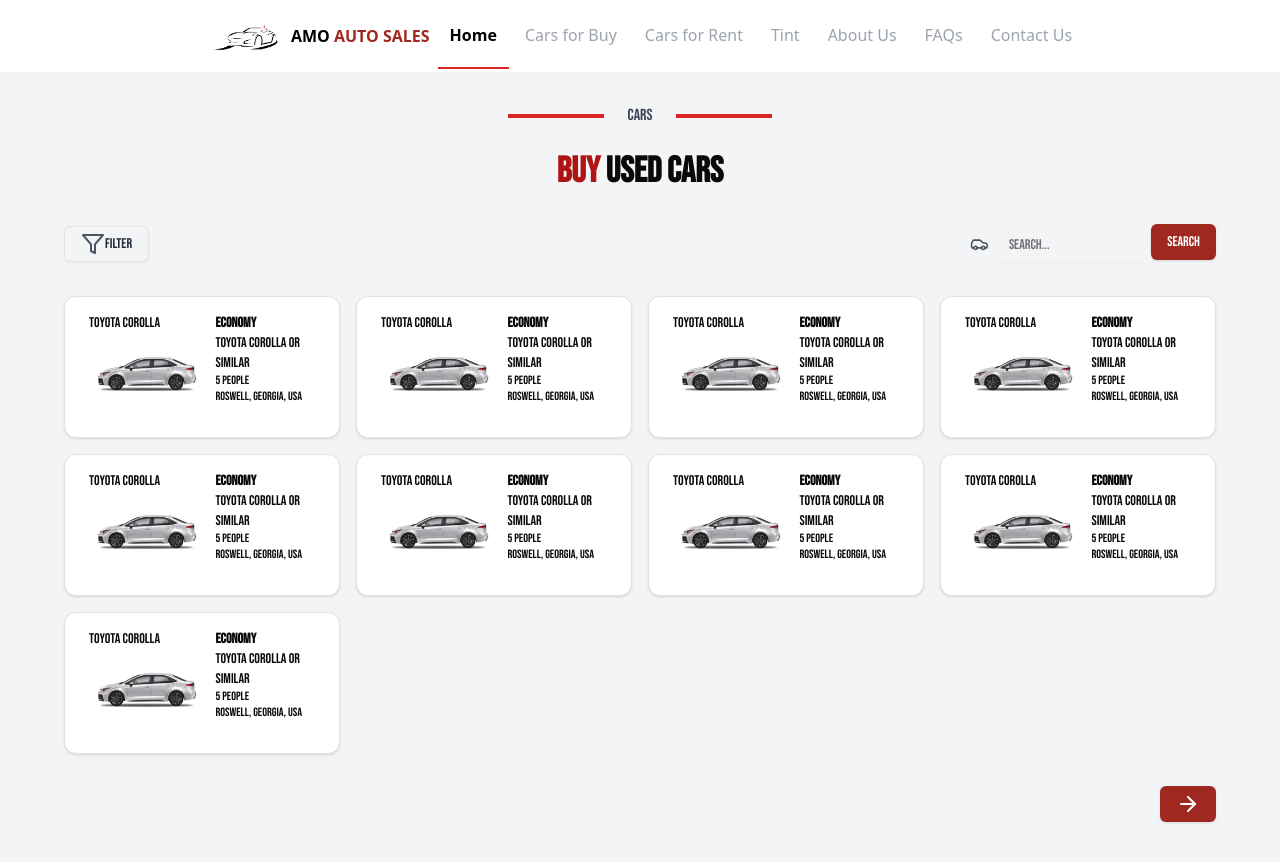
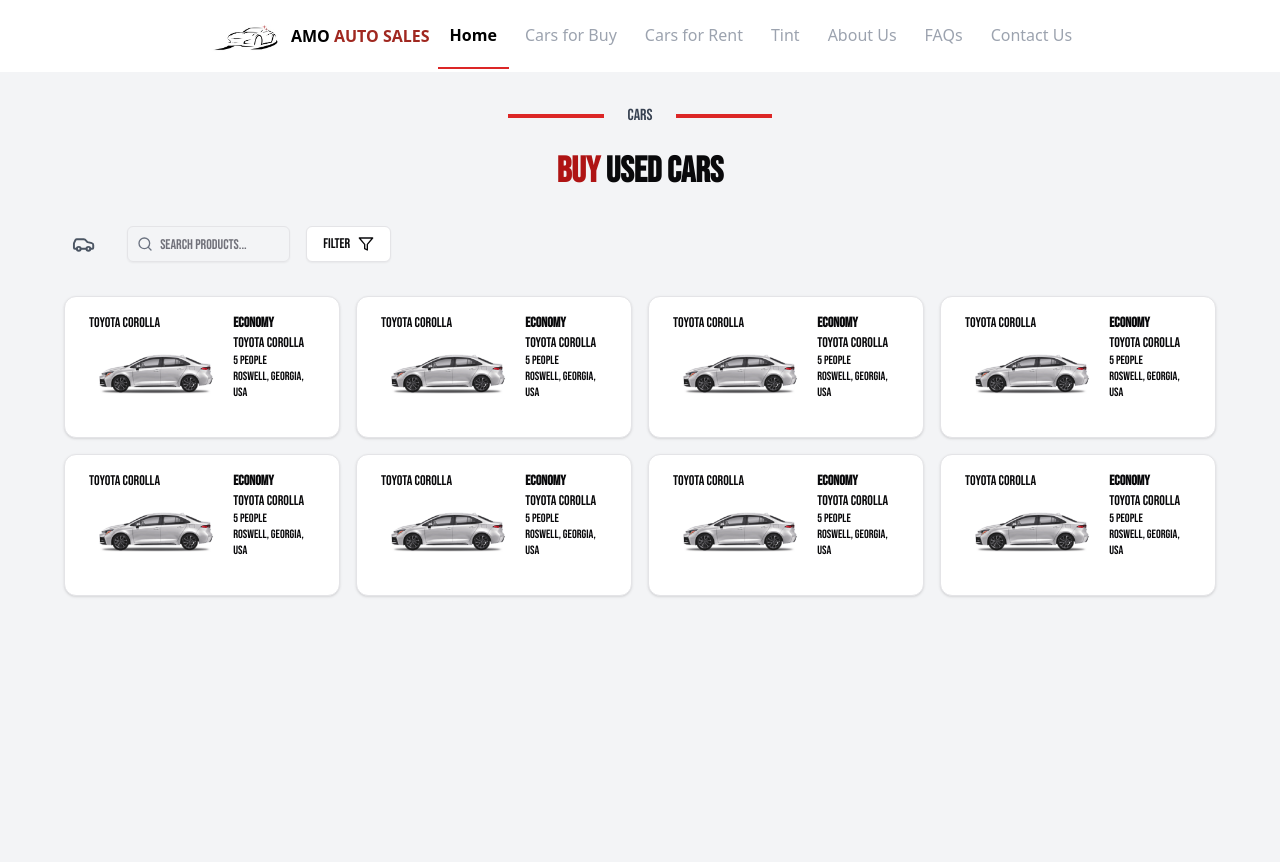
Before and after one commit to achilles1801/auto, a Next.js app: page /cars-for-buy in a window 1280 px wide. Shown: the top 862 px of the page. Built offline with nearby package versions, Linux system fonts and the light colour scheme.

Commit message:
filter bar

```diff
--- a/components/carsearch.jsx
+++ b/components/carsearch.jsx
@@ -5,26 +5,54 @@
 import { Button } from "@/components/ui/button"
 import { Input } from "@/components/ui/input"
 import { CardContent, Card } from "@/components/ui/card"
-import { useEffect } from "react";
+import { useEffect, useState } from "react";
+import Filter from "@/components/filter";
 
 export default function Carseach() {
   const handleCardClick = () => {
     // Replace the URL with your actual Calendly link
     window.location.href = "https://calendly.com/your-username/15min";
   };
+  const [carsData, setCarsData] = useState([]);
+  const [filteredCars, setFilteredCars] = useState([]);
+  const [showFilters, setShowFilters] = useState(false);
+  const [selectedFilter, setSelectedFilter] = useState('All');
+  const carTypes = ['Economy', 'SUV', 'Luxury'];
+
+  useEffect(() => {
+    // Fetch your car data here and set it in the carsData state
+    // For example:
+    // setCarsData(fetchCarData());
+    // Then set the filteredCars state to the full car data initially
+    setFilteredCars(carsData);
+  }, []);
+
+  const handleFilterClick = () => {
+    setShowFilters(!showFilters);
+
+  };
+  const handleFilterChange = (event) => {
+    setSelectedFilter(event.target.value);
+    applyFilters();
+  };
+
+  const applyFilters = () => {
+    const filtered = carsData.filter(car => {
+      return selectedFilter === 'All' || car.type === selectedFilter;
+    });
+    setFilteredCars(filtered);
+  };
+
+
+
   return (
     (<div className="max-w-7xl mx-auto px-4 sm:px-6 lg:px-8">
       <div className="flex justify-between items-center py-4">
-        <Button className="bg-gray-100 hover:bg-gray-200 text-gray-800" variant="outline">
-          <FilterIcon className="text-gray-600" />
-          Filter{"\n              "}
-        </Button>
+      <CarIcon className="text-gray-600 m-2" />
+      <Filter/>
         <div className="flex space-x-2">
           <div className="flex items-center bg-gray-100 rounded overflow-hidden">
-            <CarIcon className="text-gray-600 m-2" />
-            <Input className="bg-gray-100 border-none" placeholder="Search..." type="search" />
           </div>
-          <Button className="bg-[#a02820] hover:bg-[#a02820] text-white">Search</Button>
         </div>
       </div>
       <div className="grid grid-cols-1 sm:grid-cols-2 lg:grid-cols-4 gap-4 py-4">
@@ -45,7 +73,7 @@
             </div>
             <div className="ml-2 pt-4">
               <p className="text-sm font-semibold">Economy</p>
-              <p className="text-sm">Toyota Corolla or similar</p>
+              <p className="text-sm">Toyota Corolla</p>
               <p className="text-xs">5 people</p>
               <p className="text-xs">Roswell, Georgia, USA</p>
             </div>
@@ -69,7 +97,7 @@
             </div>
             <div className="ml-2 pt-4">
               <p className="text-sm font-semibold">Economy</p>
-              <p className="text-sm">Toyota Corolla or similar</p>
+              <p className="text-sm">Toyota Corolla</p>
               <p className="text-xs">5 people</p>
               <p className="text-xs">Roswell, Georgia, USA</p>
             </div>
@@ -93,7 +121,7 @@
             </div>
             <div className="ml-2 pt-4">
               <p className="text-sm font-semibold">Economy</p>
-              <p className="text-sm">Toyota Corolla or similar</p>
+              <p className="text-sm">Toyota Corolla</p>
               <p className="text-xs">5 people</p>
               <p className="text-xs">Roswell, Georgia, USA</p>
             </div>
@@ -117,7 +145,7 @@
             </div>
             <div className="ml-2 pt-4">
               <p className="text-sm font-semibold">Economy</p>
-              <p className="text-sm">Toyota Corolla or similar</p>
+              <p className="text-sm">Toyota Corolla</p>
               <p className="text-xs">5 people</p>
               <p className="text-xs">Roswell, Georgia, USA</p>
             </div>
@@ -141,7 +169,7 @@
             </div>
             <div className="ml-2 pt-4">
               <p className="text-sm font-semibold">Economy</p>
-              <p className="text-sm">Toyota Corolla or similar</p>
+              <p className="text-sm">Toyota Corolla</p>
               <p className="text-xs">5 people</p>
               <p className="text-xs">Roswell, Georgia, USA</p>
             </div>
@@ -165,7 +193,7 @@
             </div>
             <div className="ml-2 pt-4">
               <p className="text-sm font-semibold">Economy</p>
-              <p className="text-sm">Toyota Corolla or similar</p>
+              <p className="text-sm">Toyota Corolla</p>
               <p className="text-xs">5 people</p>
               <p className="text-xs">Roswell, Georgia, USA</p>
             </div>
@@ -189,7 +217,7 @@
             </div>
             <div className="ml-2 pt-4">
               <p className="text-sm font-semibold">Economy</p>
-              <p className="text-sm">Toyota Corolla or similar</p>
+              <p className="text-sm">Toyota Corolla</p>
               <p className="text-xs">5 people</p>
               <p className="text-xs">Roswell, Georgia, USA</p>
             </div>
@@ -213,42 +241,13 @@
             </div>
             <div className="ml-2 pt-4">
               <p className="text-sm font-semibold">Economy</p>
-              <p className="text-sm">Toyota Corolla or similar</p>
+              <p className="text-sm">Toyota Corolla</p>
               <p className="text-xs">5 people</p>
               <p className="text-xs">Roswell, Georgia, USA</p>
             </div>
           </div>
         </CardContent>
       </Card>
-      <Card className="cursor-pointer hover:shadow-lg" onClick={handleCardClick}>
-        <CardContent>
-          <div className="flex">
-            <div>
-              <p className="text-sm pt-4">Toyota Corolla</p>
-              <img
-                alt="Toyota Corolla"
-                className="h-20 w-36"
-                height="100"
-                src="/sedan.png"
-                style={{
-                  objectFit: "contain",
-                }}
-                width="150" />
-            </div>
-            <div className="ml-2 pt-4">
-              <p className="text-sm font-semibold">Economy</p>
-              <p className="text-sm">Toyota Corolla or similar</p>
-              <p className="text-xs">5 people</p>
-              <p className="text-xs">Roswell, Georgia, USA</p>
-            </div>
-          </div>
-        </CardContent>
-      </Card>
-      </div>
-      <div className="flex justify-end py-4">
-        <Button className="bg-[#a02820] hover:bg-red-600 text-white">
-          <ArrowRightIcon className="text-white" />
-        </Button>
       </div>
     </div>)
   );
--- /dev/null
+++ b/components/filter.jsx
@@ -0,0 +1,86 @@
+/**
+ * This code was generated by v0 by Vercel.
+ * @see https://v0.dev/t/srX3gpY298k
+ */
+import { Input } from "@/components/ui/input"
+import { Button } from "@/components/ui/button"
+import { DropdownMenuTrigger, DropdownMenuLabel, DropdownMenuCheckboxItem, DropdownMenuSeparator, DropdownMenuRadioItem, DropdownMenuRadioGroup, DropdownMenuContent, DropdownMenu } from "@/components/ui/dropdown-menu"
+
+export default function Filter() {
+  return (
+    (<section className="container px-4 md:px-6 grid gap-10 items-start">
+      <div className="flex items-center gap-4">
+        <div className="relative">
+          <SearchIcon
+            className="absolute left-2.5 top-2.5 h-4 w-4 text-gray-500 dark:text-gray-400" />
+          <Input className="pl-8" placeholder="Search products..." type="search" />
+        </div>
+        <DropdownMenu>
+          <DropdownMenuTrigger asChild>
+            <Button variant="outline">
+              Filter
+              <FilterIcon className="w-4 h-4 ml-2" />
+            </Button>
+          </DropdownMenuTrigger>
+          <DropdownMenuContent align="start">
+          <DropdownMenuLabel>Make</DropdownMenuLabel>
+          <DropdownMenuRadioGroup value="sedan">
+              <DropdownMenuRadioItem value="sedan">Sedan</DropdownMenuRadioItem>
+              <DropdownMenuRadioItem value="truck">Truck</DropdownMenuRadioItem>
+              <DropdownMenuRadioItem value="suv">SUV</DropdownMenuRadioItem>
+            <DropdownMenuRadioItem value="coupe">Coupe</DropdownMenuRadioItem>
+            <DropdownMenuRadioItem value="convertible" >Convertible</DropdownMenuRadioItem>
+            </DropdownMenuRadioGroup>
+            <DropdownMenuSeparator />
+            <DropdownMenuLabel>Model</DropdownMenuLabel>
+            <DropdownMenuRadioGroup value="toyota">
+              <DropdownMenuRadioItem value="toyota">Toyota</DropdownMenuRadioItem>
+              <DropdownMenuRadioItem value="chevy">Chevy</DropdownMenuRadioItem>
+              <DropdownMenuRadioItem value="bmw">BMW</DropdownMenuRadioItem>
+            </DropdownMenuRadioGroup>
+
+          </DropdownMenuContent>
+        </DropdownMenu>
+      </div>
+    </section>)
+  );
+}
+
+
+function SearchIcon(props) {
+  return (
+    (<svg
+      {...props}
+      xmlns="http://www.w3.org/2000/svg"
+      width="24"
+      height="24"
+      viewBox="0 0 24 24"
+      fill="none"
+      stroke="currentColor"
+      strokeWidth="2"
+      strokeLinecap="round"
+      strokeLinejoin="round">
+      <circle cx="11" cy="11" r="8" />
+      <path d="m21 21-4.3-4.3" />
+    </svg>)
+  );
+}
+
+
+function FilterIcon(props) {
+  return (
+    (<svg
+      {...props}
+      xmlns="http://www.w3.org/2000/svg"
+      width="24"
+      height="24"
+      viewBox="0 0 24 24"
+      fill="none"
+      stroke="currentColor"
+      strokeWidth="2"
+      strokeLinecap="round"
+      strokeLinejoin="round">
+      <polygon points="22 3 2 3 10 12.46 10 19 14 21 14 12.46 22 3" />
+    </svg>)
+  );
+}
```
